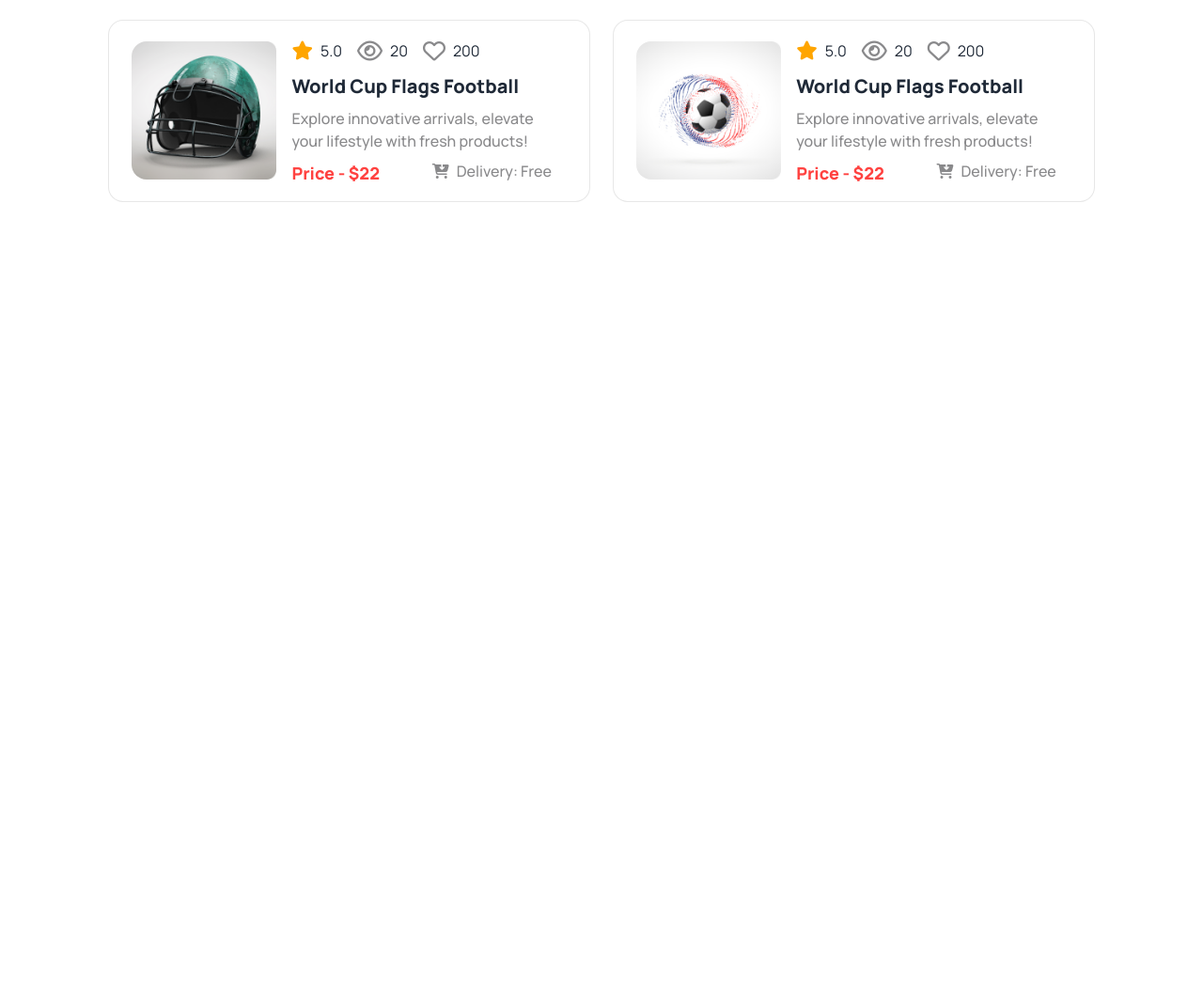
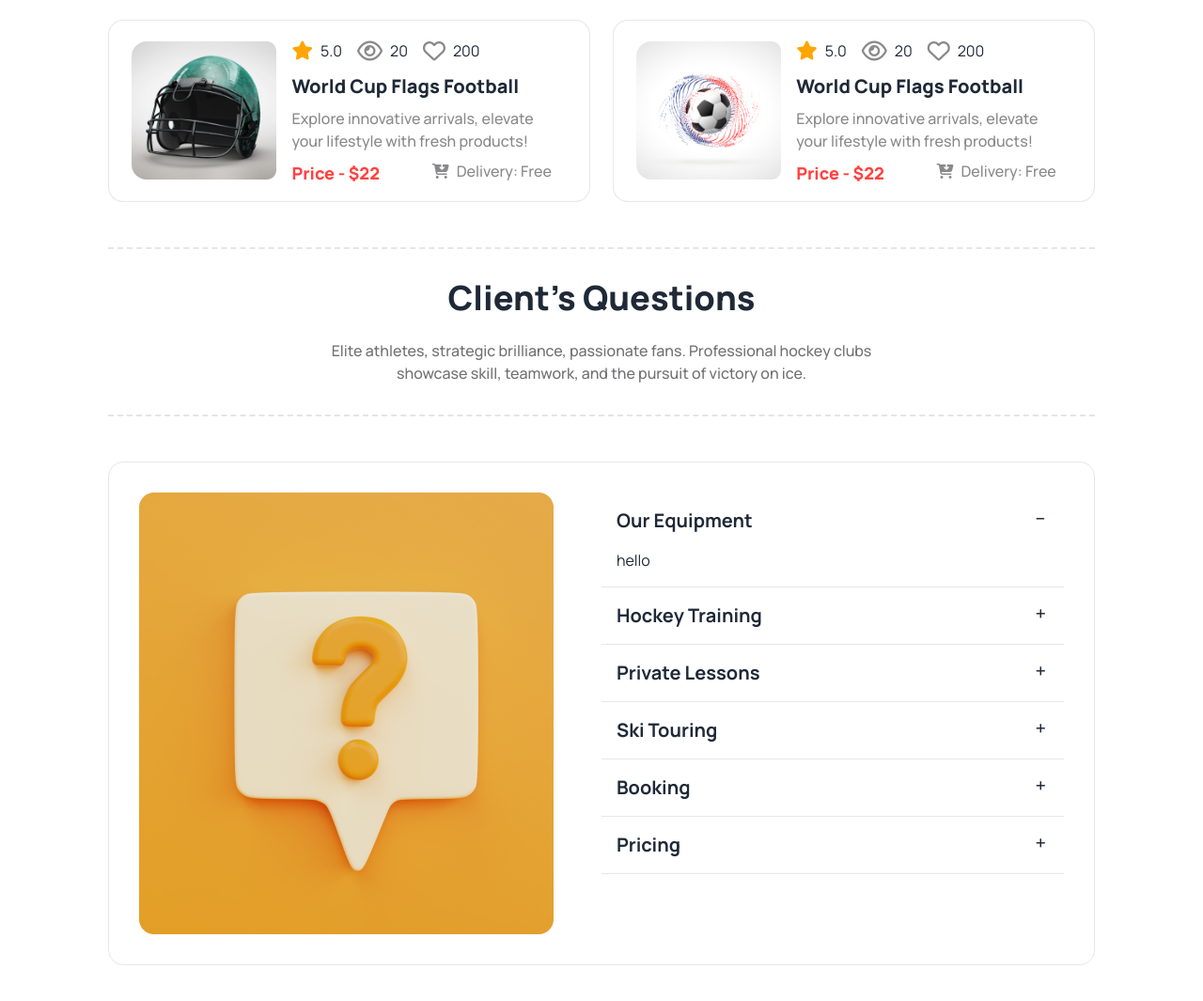
Before and after one commit to rafiul-razib/hockey-heroes, a plain HTML site: page index.html in a window 1280 px wide. Shown: the part 3055-4120 px from the top of the page at 94% size. Before the commit the page ends 3318 px from the top, so only its background shows below. Drawn offline with nearby package versions, Linux system fonts and the light colour scheme.

Commit message:
faq section done

```diff
--- a/index.html
+++ b/index.html
@@ -373,10 +373,81 @@
           </div>
         </div>
       </div>
+    </div>
+    </section>
 
+    <!-- Client Question -->
 
+    <section class="max-w-[90%] lg:max-w-[82%] mx-auto">
+      <div class="text-center border-dashed border-neutral-200 border-y-2 p-6 lg:p-8">
+        <h2 class="text-xl lg:text-4xl font-extrabold">Client's Questions</h2>
+        <p class="text-sm lg:text-base font-medium text-[#131318] opacity-60 max-w-[607px] mx-auto mt-6">Elite athletes, strategic brilliance, passionate fans. Professional hockey clubs showcase skill, teamwork, and the pursuit of victory on ice.</p>
+      </div>
 
-    </div>
+      <div class="faq-container flex flex-col lg:flex-row my-12 border-[1px] border-[#1313181a] rounded-2xl p-8">
+        <div class="flex-1">
+          <img src="./Images/11.png" alt="">
+        </div>
+        <div class="flex-1">
+
+          <div class="collapse collapse-plus  border-b-[1px] border-[#1313181a] rounded-none">
+            <input type="radio" name="my-accordion-3" checked="checked" />
+            <div class="collapse-title text-xl font-medium">
+              <h3 class="text-xl font-bold">Our Equipment</h3>
+            </div>
+            <div class="collapse-content">
+              <p>hello</p>
+            </div>
+          </div>
+          <div class="collapse collapse-plus  border-b-[1px] border-[#1313181a] rounded-none">
+            <input type="radio" name="my-accordion-3" />
+            <div class="collapse-title text-xl font-medium">
+              <h3 class="text-xl font-bold">Hockey Training</h3>
+            </div>
+            <div class="collapse-content">
+              <p>hello</p>
+            </div>
+          </div>
+          <div class="collapse collapse-plus border-b-[1px] border-[#1313181a] rounded-none">
+            <input type="radio" name="my-accordion-3" />
+            <div class="collapse-title text-xl font-medium">
+              <h3 class="text-xl font-bold">Private Lessons</h3>
+            </div>
+            <div class="collapse-content">
+              <p>hello</p>
+            </div>
+          </div>
+          <div class="collapse collapse-plus border-b-[1px] border-[#1313181a] rounded-none">
+            <input type="radio" name="my-accordion-3" />
+            <div class="collapse-title text-xl font-medium">
+              <h3 class="text-xl font-bold">Ski Touring</h3>
+            </div>
+            <div class="collapse-content">
+              <p>hello</p>
+            </div>
+          </div>
+          <div class="collapse collapse-plus border-b-[1px] border-[#1313181a] rounded-none">
+            <input type="radio" name="my-accordion-3" />
+            <div class="collapse-title text-xl font-medium">
+              <h3 class="text-xl font-bold">Booking</h3>
+            </div>
+            <div class="collapse-content">
+              <p>hello</p>
+            </div>
+          </div>
+          <div class="collapse collapse-plus border-b-[1px] border-[#1313181a] rounded-none">
+            <input type="radio" name="my-accordion-3" />
+            <div class="collapse-title text-xl font-medium">
+              <h3 class="text-xl font-bold">Pricing</h3>
+            </div>
+            <div class="collapse-content">
+              <p>Lorem ipsum dolor sit amet consectetur adipisicing elit. Delectus debitis consequatur, minima quos deserunt autem inventore illo corporis similique obcaecati. Totam itaque perspiciatis, doloremque vero officia facere a molestias minus?</p>
+            </div>
+          </div>
+
+        </div>
+
+      </div>
     </section>
 
 
```
